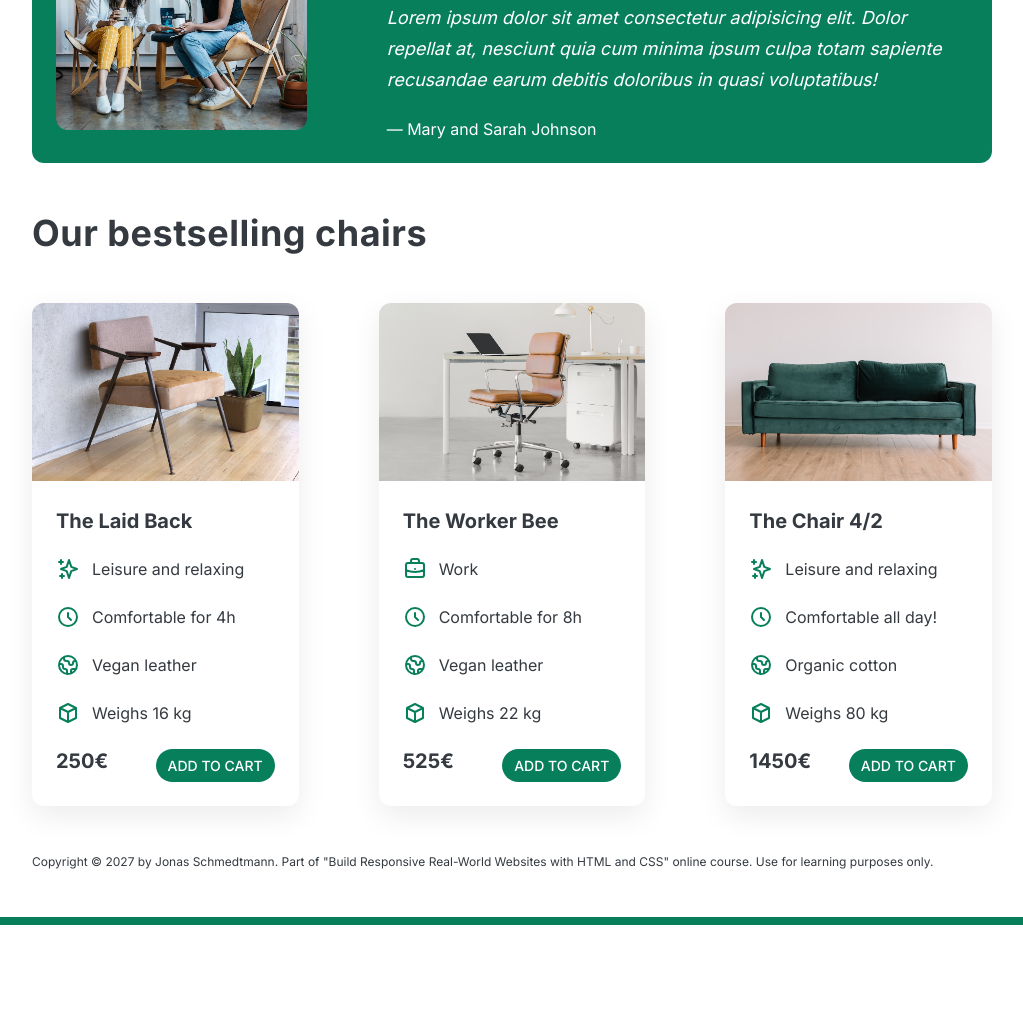
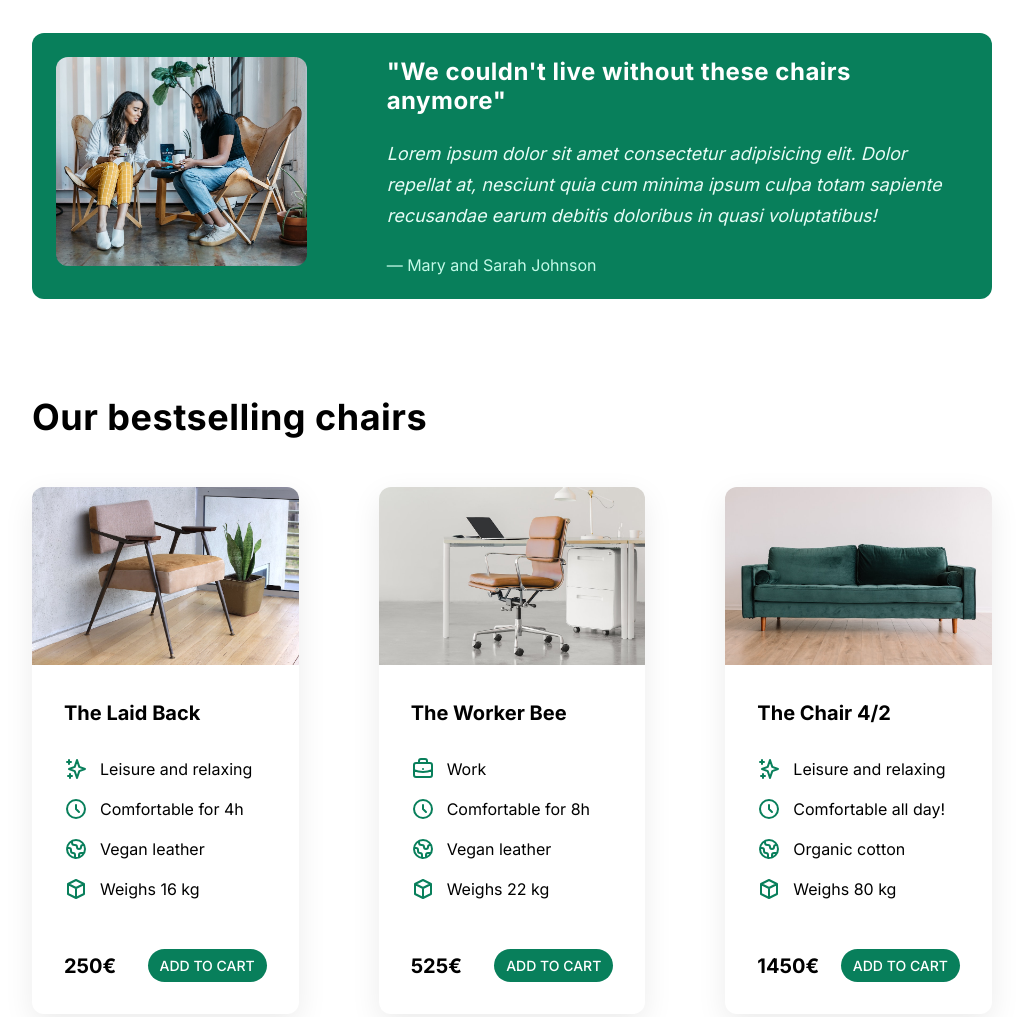
Before and after one commit to carseven/reponsive-designs-course, a website built with Vite: page web-designs/design/index.html in a window 1280 px wide. Shown: the part 993-2010 px from the top of the page, without its empty margins (128-1151 px from the left). Before the commit the page ends 1918 px from the top, so only its background shows below. Built offline with nearby package versions, Linux system fonts and the light colour scheme.

Commit message:
style(design): add spaces and visual separation

```diff
--- a/web-designs/design/style.css
+++ b/web-designs/design/style.css
@@ -16,11 +16,26 @@ FONT SIZE SYSTEM (px)
   --font-size-7: 14px;
   --font-size-8: 12px;
 
+  --space-1: 2px;
+  --space-2: 4px;
+  --space-3: 8px;
+  --space-4: 12px;
+  --space-5: 16px;
+  --space-6: 24px;
+  --space-7: 32px;
+  --space-8: 48px;
+  --space-9: 64px;
+  --space-10: 80px;
+  --space-11: 96px;
+  --space-12: 128px;
+
   --line-height-p: 1.7;
 
   --color-main-1: #087f5b;
   --color-main-2: #099268;
-  --color-gray: #343a40;
+  --color-main-3: #c3fae8;
+  --color-main-4: #e6fcf5;
+  --color-gray-secondary: #343a40;
 }
 
 * {
@@ -45,7 +60,7 @@ body {
 
 header,
 section {
-  margin-bottom: 48px;
+  margin-bottom: var(--space-11);
 }
 
 h2 {
@@ -100,7 +115,7 @@ header {
   display: grid;
   grid-template-columns: repeat(2, 1fr);
   column-gap: 80px;
-  margin-top: 48px;
+  margin-top: var(--space-10);
 }
 
 .header-text-box {
@@ -108,7 +123,7 @@ header {
 }
 
 h1 {
-  margin-bottom: 24px;
+  margin-bottom: var(--space-7);
   font-size: var(--font-size-1);
   line-height: 1.1;
   letter-spacing: -1px;
@@ -129,7 +144,7 @@ img {
   stroke: var(--color-main-1);
   width: 32px;
   height: 32px;
-  margin-bottom: 16px;
+  margin-bottom: var(--space-6);
 }
 
 .features-title {
@@ -168,11 +183,16 @@ img {
   margin-bottom: 24px;
   font-size: var(--font-size-5);
   line-height: var(--line-height-p);
+  color: var(--color-main-4);
+}
+
+.testimonial-author {
+  color: var(--color-main-3);
 }
 
 /* CHAIRS */
 .chair-box {
-  padding: 24px;
+  padding: var(--space-7);
 }
 
 .chair img {
@@ -186,20 +206,20 @@ img {
 }
 
 h3 {
-  margin-bottom: 24px;
+  margin-bottom: var(--space-7);
   font-size: var(--font-size-4);
 }
 
 .chair-details {
   list-style: none;
-  margin-bottom: 24px;
+  margin-bottom: var(--space-8);
 }
 
 .chair-details li {
   display: flex;
   align-items: center;
   gap: 12px;
-  margin-bottom: 24px;
+  margin-bottom: var(--space-5);
 }
 
 .chair-details li:last-child {
@@ -215,6 +235,7 @@ h3 {
 .chair-price {
   display: flex;
   justify-content: space-between;
+  align-items: center;
   font-size: var(--font-size-4);
 }
 
```
